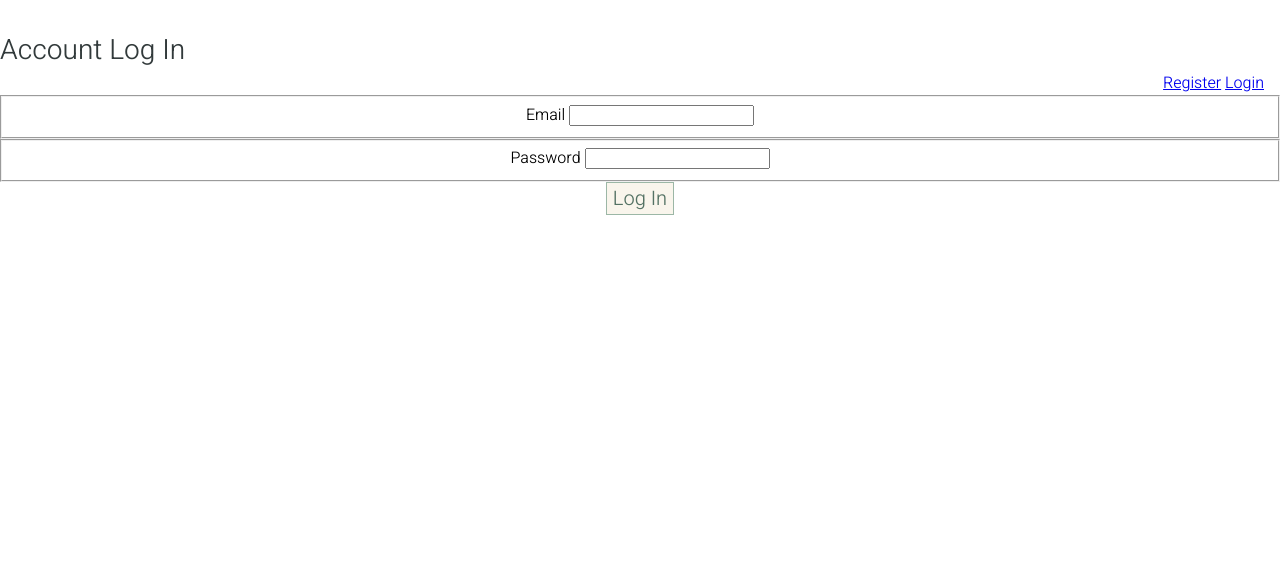
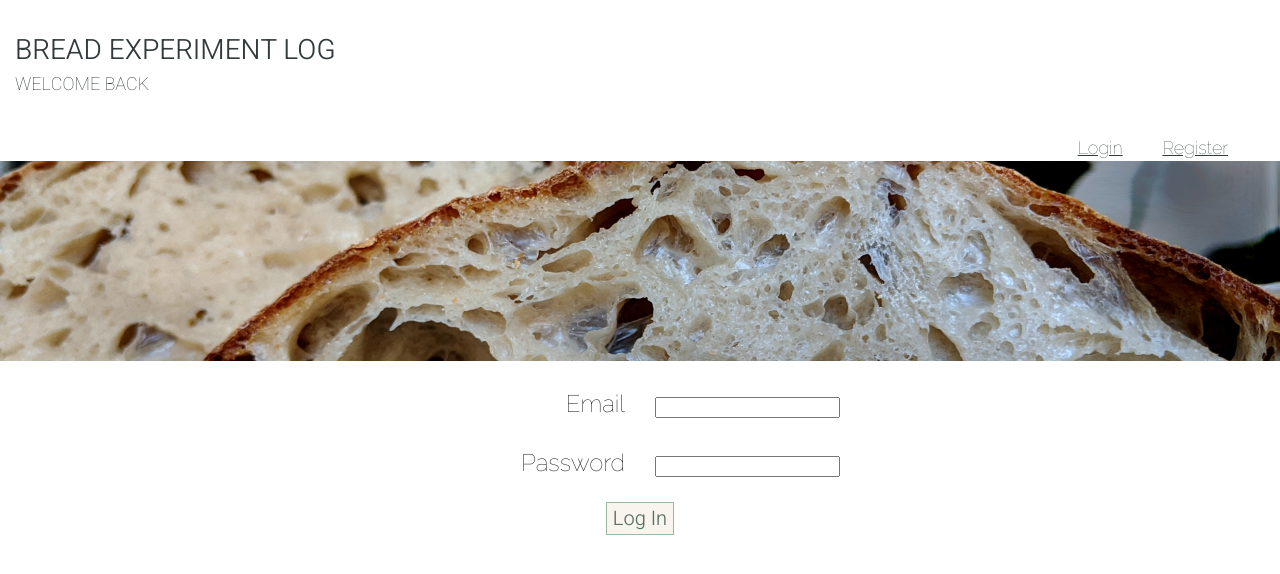
Before and after one commit to kailin-lu/BreadLog, a Flask app: page /login in a window 1280 px wide. Shown: the top 574 px of the page. Run offline with Flask 2, Linux system fonts and the light colour scheme.

Commit message:
headers to login page

```diff
--- a/breadlog/forms.py
+++ b/breadlog/forms.py
@@ -2,6 +2,8 @@ from flask_wtf import FlaskForm
 from wtforms import StringField, IntegerField, FloatField, SelectField, TextAreaField,\
      FormField, FieldList, SubmitField, PasswordField
 from wtforms.validators import ValidationError, DataRequired, Length, NumberRange, EqualTo
+from wtforms.ext.sqlalchemy.fields import QuerySelectField
+from breadlog import db
 
 class LoginForm(FlaskForm):
     email = StringField('Email', validators=[DataRequired(message='Email is required')])
@@ -15,8 +17,17 @@ class RegisterForm(FlaskForm):
                                                                      EqualTo('password', message='confirm passwords not the same')])
     submit = SubmitField('Create Account')
 
-class IngredientForm(FlaskForm):
-    weight = FloatField('Weight', validators=[NumberRange(min=0, message='Weight must be greater than or equal to 0')])
+
+class AddIngredientForm(FlaskForm):
+    ingredient = QuerySelectField('Ingredient',
+                                  validators=[DataRequired()],
+                                  query_factory=lambda: ingredient_choices)
+    weight = FloatField('Weight', validators=[NumberRange(min=0, message='Weight must be greater than or equal to 0'),
+                                              DataRequired()])
+
+    def ingredient_choices():
+        return db.session.query(Ingredient).order_by(Ingredient.name).all()
+
 
 class StepForm(FlaskForm):
     action_choices = [
--- a/breadlog/routes.py
+++ b/breadlog/routes.py
@@ -1,8 +1,8 @@
 import sys
-from flask import render_template, url_for, request, redirect, flash
+from flask import render_template, url_for, request, redirect, flash, jsonify
 from breadlog import app, db, bcrypt
 from breadlog.models import Recipe, Step, User
-from breadlog.forms import RecipeForm, StepForm, RegisterForm, LoginForm
+from breadlog.forms import RecipeForm, StepForm, RegisterForm, LoginForm, AddIngredientForm
 from flask_login import login_user, current_user, logout_user
 
 
@@ -114,8 +114,32 @@ def delete_step(step_id):
         return 'Error deleting step'
     return redirect(url_for('edit_recipe', recipe_id=recipe_id))
 
+# Add ingredient to step
+@app.route('/step/<int:step_id>/add_step_ingredient')
+def add_step_ingredient(step_id):
+    form = AddIngredientForm()
+
+
+# Add ingredient to database
+@app.route('/add_ingredient')
+def add_ingredient():
+    pass
 
 @app.route('/logout')
 def logout():
     logout_user()
     return redirect('/')
+
+#------ API routes ------#
+
+# Gets all recipes
+@app.route('/recipe', methods=['GET'])
+def recipe():
+    recipes = Recipe.query.all()
+    return jsonify(recipes)
+
+# Get a recipe by ID
+@app.route('/recipe/id/<int:recipe_id>', methods=['GET'])
+def recipe_id(recipe_id):
+    recipe = Recipe.query.filter_by(id=recipe_id).first()
+    return jsonify(recipe)
--- a/breadlog/static/main.css
+++ b/breadlog/static/main.css
@@ -116,6 +116,28 @@ ul {
 
 li {
     display: inline;
+    font-family: 'Raleway';
+    font-weight: 100;
+    font-size:18px;
+}
+
+a.menu, a.menu:visited {
+    color:#323A3B;
+}
+
+a.menu:hover {
+    color:#547264;
+}
+
+a.title, a.title:visited {
+    text-decoration: none;
+    color: #323A3B;
+}
+
+span:before{
+    content:" ";
+    display:inline-block;
+    width:32px;
 }
 
 .content-title h4 {
@@ -138,6 +160,17 @@ li {
     background-color: rgba(249, 245, 236, 0.6);
 }
 
+.centered-button{
+    position: absolute;
+    background-color: rgba(249, 245, 236, 0.6);
+}
+
+.login-form {
+    border: 0;
+    font-family: "Raleway";
+    font-weight: 100;
+}
+
 .content-banner {
     margin-top: 10px;
     font-weight: 100;
@@ -145,6 +178,19 @@ li {
     color: #323A3B;
     display: inline-block;
     text-align: center;
+}
+
+fieldset {
+    border: 0;
+}
+
+.form-label {
+    font-size: 1.5em;
+    text-align: right;
+}
+.form-value {
+    font-size: 1.5em;
+    text-align: left;
 }
 
 img {
@@ -156,6 +202,26 @@ img {
     background-image: cover;
     background-position: center;
 }
+
+img.banner-thin {
+    width: 100%;
+    height: 200px;
+    object-fit: cover;
+    object-position: 50% 20%;
+    overflow: hidden;
+    background-image: cover;
+    background-position: center;
+}
+
+.small-banner {
+    text-align: center;
+    margin-top: 10px;
+    font-weight: 300;
+    font-family: 'Heebo';
+    font-size: 1.1em;
+    color: #323A3B;
+}
+
 
 a.button {
     border-radius: 15px;
--- a/breadlog/templates/base.html
+++ b/breadlog/templates/base.html
@@ -8,6 +8,7 @@
         <meta name="description" content="">
         <meta name="viewport" content="width=device-width, initial-scale=1.0">
         <link rel="shortcut icon" href="#" />
+        <script src="https://ajax.googleapis.com/ajax/libs/jquery/3.5.1/jquery.min.js"></script>
         <link rel="stylesheet" href="{{ url_for('static', filename='main.css') }}">
         <link rel="stylesheet" href="https://fonts.googleapis.com/css?family=Heebo:100,300">
         <link rel="stylesheet" href="https://fonts.googleapis.com/css?family=Raleway:100,300">
@@ -18,11 +19,15 @@
         <nav>
             <ul>
                 {% if current_user.is_authenticated %}
-                <li><a href="{{ url_for('recipes') }}">Recipes</a></li>
-                <li><a href="{{ url_for('logout') }}">Logout</a></li>
+                <li><a class="menu" href="{{ url_for('recipes') }}">Recipes</a></li>
+                <span></span>
+                <li><a class="menu" href="{{ url_for('logout') }}">Logout</a></li>
+                <span></span>
                 {% else %}
-                <li><a href="{{ url_for('register') }}">Register</a></li>
-                <li><a href="{{ url_for('login') }}">Login</a></li>
+                <li><a class="menu" href="{{ url_for('login') }}">Login</a></li>
+                <span></span>
+                <li><a class="menu" href="{{ url_for('register') }}">Register</a></li>
+                <span></span>
                 {% endif %}
             </ul>
         </nav>
--- a/breadlog/templates/login.html
+++ b/breadlog/templates/login.html
@@ -1,22 +1,34 @@
 {% extends 'base.html' %}
 
 {% block header %}
-<h1>Account Log In</h1>
+<div class="content-title">
+    <h1><a class="title" href="{{ url_for('index') }}">BREAD EXPERIMENT LOG</a></h1>
+    <br>
+    <h4>WELCOME BACK</h4>
+</div>
 {% endblock %}
 
 {% block body %}
 <div class="row">
-    <div class="col-12">
+    <div class="col-12 banner">
+        <picture>
+            <source srcset="static/images/bread_raw_small.jpg" media="(max-width: 400px)">
+            <source srcset="static/images/bread_raw.jpg">
+            <img class="banner-thin" src="static/images/bread_raw.jpg" alt="Bread on a table">
+          </picture>
+    </div>
+</div>
+
+<div class="row">
+    <div class="col-12 login-form">
         <form method="POST", action="">
             {{ form.hidden_tag() }}
             {{ form.csrf_token }}
             <fieldset>
-                {{ form.email.label() }}
-                {{ form.email() }}
-            </fieldset>
-            <fieldset>
-                {{ form.password.label() }}
-                {{ form.password() }}
+                <div class="col-6 form-label">{{ form.email.label() }}</div>
+                <div class="col-6 form-value">{{ form.email() }}</div>
+                <div class="col-6 form-label">{{ form.password.label() }}</div>
+                <div class="col-6 form-value">{{ form.password() }}</div>
             </fieldset>
             {{ form.submit(class="call-to-action") }}
         </form>
```
Also changed, not shown: breadlog/models.py (+21 -10 lines), breadlog/templates/edit_recipe.html (+10 -24 lines), breadlog/templates/index.html (+17 -3 lines), breadlog/templates/recipes.html (+5 -3 lines), breadlog/templates/register.html (+25 -14 lines), breadlog/static/images/slice.jpg (added).
